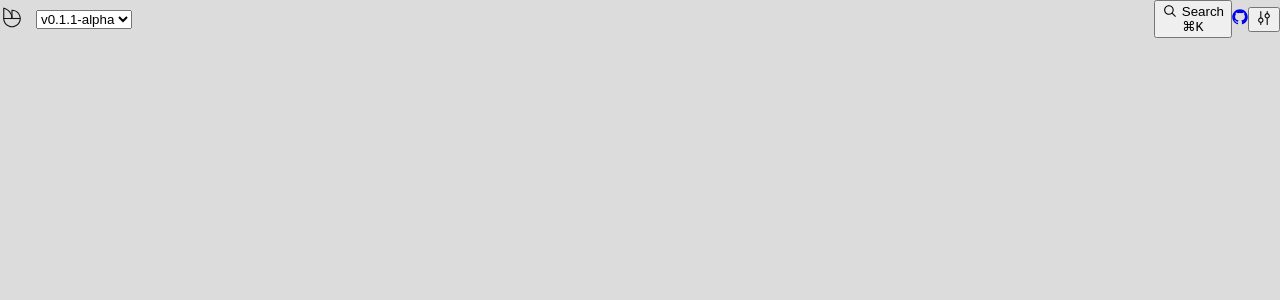
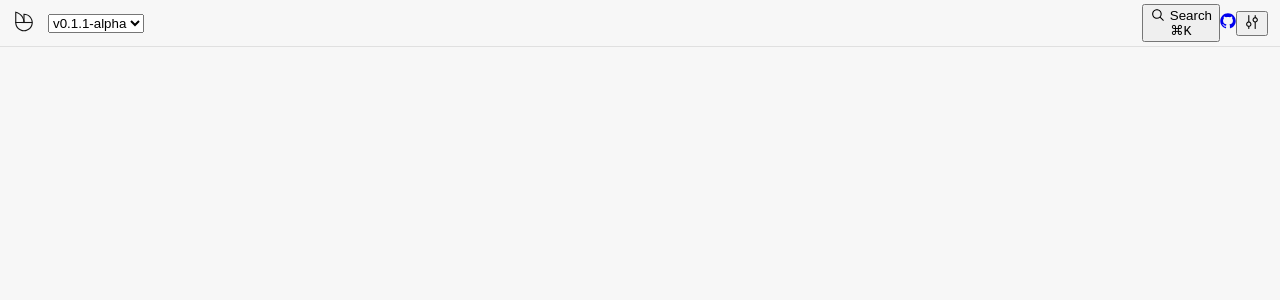
Before and after one commit to colmtuite/base-ui-website, a Next.js app: page / in a window 1280 px wide. Shown: the top 300 px of the page. Built offline with nearby package versions, Linux system fonts and the light colour scheme.

Commit message:
appbar component and a makeshift color scale

```diff
--- /dev/null
+++ b/src/app/css/components/app-bar.css
@@ -0,0 +1,10 @@
+.AppBar {
+  box-sizing: border-box;
+  position: sticky;
+  top: 0;
+  padding: var(--space-1) var(--space-3);
+  background-color: var(--grayA-surface-2);
+  border-bottom: 1px solid var(--gray-outline-2);
+  background-clip: padding-box;
+  backdrop-filter: blur(5px) saturate(150%);
+}
--- a/src/app/css/reset.css
+++ b/src/app/css/reset.css
@@ -1,4 +1,4 @@
 body {
   margin: 0;
-  background-color: gainsboro;
+  background-color: var(--gray-surface-2);
 }
--- a/src/app/css/style.css
+++ b/src/app/css/style.css
@@ -9,3 +9,5 @@
 @import "utilities/justify-content.css";
 @import "utilities/margin.css";
 @import "utilities/padding.css";
+
+@import "components/app-bar.css";
--- a/src/app/css/theme.css
+++ b/src/app/css/theme.css
@@ -1,4 +1,16 @@
 :root {
+  --gray-surface-1: hsl(0 0% 99%);
+  --gray-surface-2: hsl(0 0% 97%);
+  --gray-container-1: hsl(0 0% 95%);
+  --gray-container-2: hsl(0 0% 94%);
+  --gray-container-3: hsl(0 0% 92%);
+  --gray-outline-1: hsl(0 0% 93%);
+  --gray-outline-2: hsl(0 0% 88%);
+  --gray-text-1: hsl(0 0% 47%);
+  --gray-text-2: hsl(0 0% 8%);
+
+  --grayA-surface-2: hsl(0 0% 97% / 86%);
+
   --space-1: 4px;
   --space-2: 8px;
   --space-3: 12px;
```
